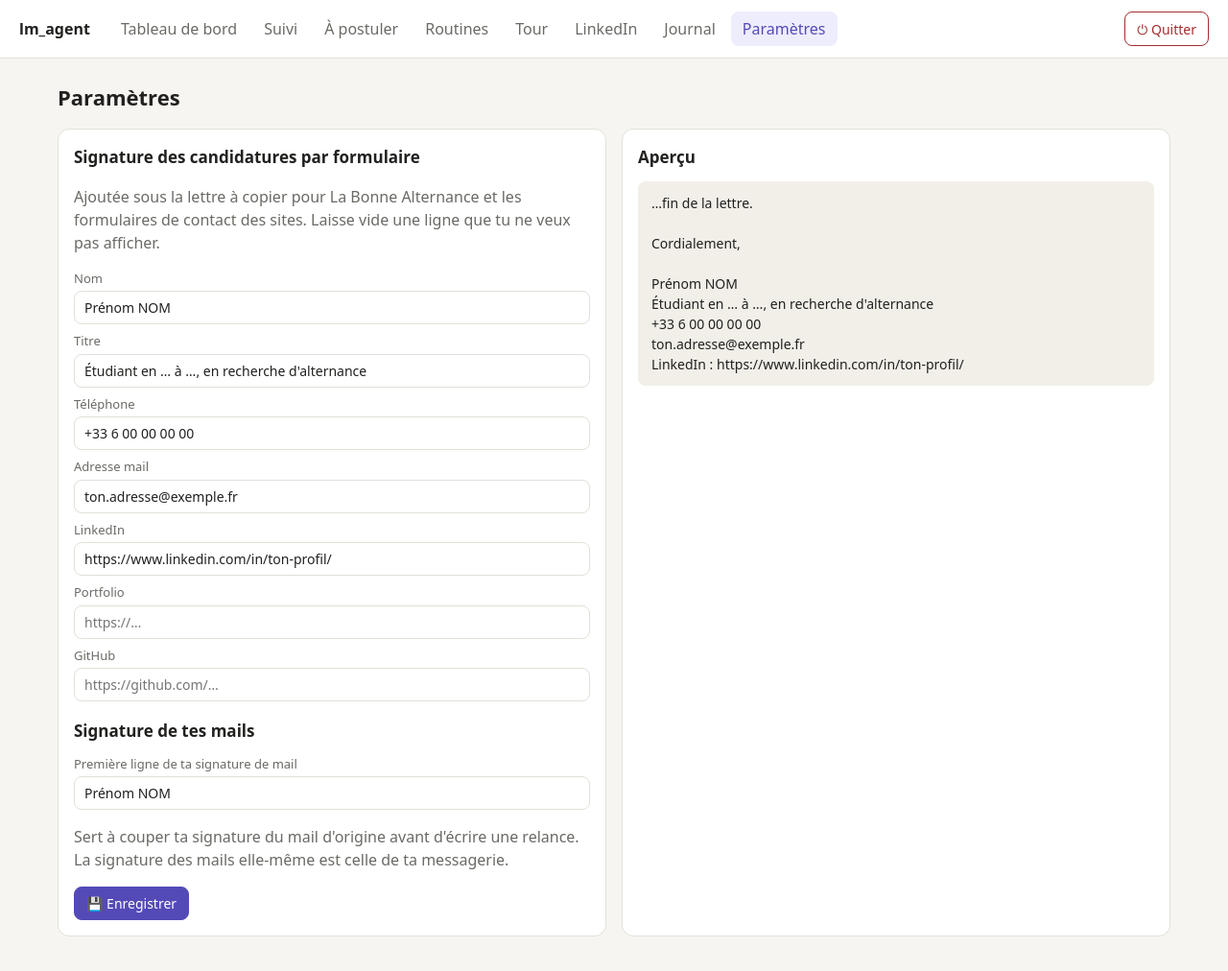
After one commit to gossotjeanbaptiste/agent-alternance, a Flask app: page /parametres in a window 1280 px wide. The commit adds this page. Shown: the whole page at 96% size. Run offline with Flask 3, Linux system fonts and the light colour scheme; parts of the project's set-up code (start-up, migrations or seed data) failed here and were passed over.

Commit message:
Interface : page Paramètres pour modifier la signature des candidatures par formulaire
Co-Authored-By: Claude Opus 5.5 <noreply@anthropic.com>

```diff
--- a/web/app.py
+++ b/web/app.py
@@ -12,7 +12,8 @@ Organisation (modules dans web/src/) :
     suivi_donnees.py  lecture du tableau, statistiques, modification d'une ligne
     routines.py       lancement des routines en arrière-plan
     tour_web.py       état et pilotage de la tour
-    lettres.py        lettres « À postuler » lues dans Outlook
+    lettres.py        lettres « À postuler » (fichier local et brouillons de la messagerie)
+    parametres.py     page Paramètres : signature des candidatures par formulaire
     relations.py      relations LinkedIn dans les entreprises du tableau
     templates/        le HTML des pages        static/  style et JavaScript
 """
--- a/web/src/pages.py
+++ b/web/src/pages.py
@@ -26,6 +26,14 @@ def suivi():
     lignes = suivi_donnees.lire()
     lignes.sort(key=lambda l: (l.get("Date envoi") or l.get("Date ajout") or date.min), reverse=True)
     return render_template("suivi.html", page="suivi", lignes=lignes)
+
+
+@pages.route("/parametres")
+def page_parametres():
+    import parametres
+    signature, debut = parametres.lire()
+    return render_template("parametres.html", page="parametres", champs=parametres.CHAMPS,
+                           signature=signature, debut=debut)
 
 
 @pages.route("/postuler")
--- /dev/null
+++ b/web/src/parametres.py
@@ -0,0 +1,47 @@
+"""Page « Paramètres » : signature des candidatures par formulaire (La Bonne Alternance, site de l'entreprise).
+
+Les valeurs sont écrites dans alternance/config_alternance.json (non versionné) et appliquées
+tout de suite au serveur web (sans le redémarrer).
+"""
+import json
+
+import chemins  # noqa: F401
+import commun
+import lettres
+
+FICHIER = commun.HERE / "config_alternance.json"
+
+# (clé, libellé, exemple)
+CHAMPS = [
+    ("nom", "Nom", "Prénom NOM"),
+    ("titre", "Titre", "Étudiant en … à …, en recherche d'alternance"),
+    ("telephone", "Téléphone", "+33 6 00 00 00 00"),
+    ("email", "Adresse mail", "prenom.nom@exemple.fr"),
+    ("linkedin", "LinkedIn", "https://www.linkedin.com/in/…"),
+    ("portfolio", "Portfolio", "https://…"),
+    ("github", "GitHub", "https://github.com/…"),
+]
+
+
+def lire():
+    s = commun.CFG.get("signature_formulaire") or {}
+    return {cle: str(s.get(cle) or "") for cle, _, _ in CHAMPS}, str(commun.CFG.get("debut_signature") or "")
+
+
+def enregistrer(signature, debut):
+    """Écrit la signature dans la config ; renvoie (ok, message)."""
+    propre = {cle: str(signature.get(cle) or "").strip()[:300] for cle, _, _ in CHAMPS}
+    try:
+        cfg = json.loads(FICHIER.read_text(encoding="utf-8"))  # relu : on ne touche qu'à ces deux réglages
+    except Exception as e:
+        return False, f"Lecture de config_alternance.json impossible : {e}"
+    cfg["signature_formulaire"] = propre
+    cfg["debut_signature"] = str(debut or "").strip()[:200]
+    try:
+        FICHIER.write_text(json.dumps(cfg, ensure_ascii=False, indent=2) + "\n", encoding="utf-8")
+    except Exception as e:
+        return False, f"Écriture impossible : {e}"
+    commun.CFG["signature_formulaire"] = propre          # pris en compte tout de suite
+    commun.CFG["debut_signature"] = cfg["debut_signature"]
+    lettres.CACHE["quand"] = 0                           # la page « À postuler » relira la signature
+    return True, "Signature enregistrée."
--- a/web/static/style.css
+++ b/web/static/style.css
@@ -49,3 +49,6 @@ a { color: var(--accent); }
 .etat { display: flex; gap: 10px; align-items: center; padding: 6px 0; }
 .point { width: 10px; height: 10px; border-radius: 50%; background: var(--erreur); }
 .point.vert { background: var(--ok); }
+
+.champ { display: block; margin: 8px 0; font-size: 13px; color: var(--doux, inherit); }
+.champ input { display: block; width: 100%; box-sizing: border-box; margin-top: 3px; font: inherit; font-size: 14px; padding: 6px 10px; border-radius: 8px; border: 1px solid var(--bord); background: var(--carte); color: var(--texte); }
--- a/web/templates/base.html
+++ b/web/templates/base.html
@@ -17,6 +17,7 @@
   {% if avec_tour %}<a href="/tour" class="{{ 'actif' if page == 'tour' }}">Tour</a>{% endif %}
   <a href="/linkedin" class="{{ 'actif' if page == 'linkedin' }}">LinkedIn</a>
   <a href="/journal" class="{{ 'actif' if page == 'journal' }}">Journal</a>
+  <a href="/parametres" class="{{ 'actif' if page == 'parametres' }}">Paramètres</a>
   <button class="quitter" onclick="quitter()" title="Arrêter l'interface">⏻ Quitter</button>
 </nav>
 <main>{% block contenu %}{% endblock %}</main>
--- /dev/null
+++ b/web/templates/parametres.html
@@ -0,0 +1,49 @@
+{% extends "base.html" %}
+{% block titre %}Paramètres{% endblock %}
+{% block contenu %}
+<h1>Paramètres</h1>
+<div class="deux">
+  <div class="carte">
+    <h2>Signature des candidatures par formulaire</h2>
+    <p class="doux">Ajoutée sous la lettre à copier pour La Bonne Alternance et les formulaires de contact des sites. Laisse vide une ligne que tu ne veux pas afficher.</p>
+    {% for cle, libelle, exemple in champs %}
+    <label class="champ">{{ libelle }}
+      <input type="text" id="s-{{ cle }}" value="{{ signature[cle] }}" placeholder="{{ exemple }}" oninput="apercu()">
+    </label>
+    {% endfor %}
+    <h2 style="margin-top:18px">Signature de tes mails</h2>
+    <label class="champ">Première ligne de ta signature de mail
+      <input type="text" id="debut" value="{{ debut }}" placeholder="Prénom NOM">
+    </label>
+    <p class="doux">Sert à couper ta signature du mail d'origine avant d'écrire une relance. La signature des mails elle-même est celle de ta messagerie.</p>
+    <div class="actions"><button class="principal" onclick="enregistrer()">💾 Enregistrer</button></div>
+  </div>
+  <div class="carte">
+    <h2>Aperçu</h2>
+    <div class="lettre" id="apercu"></div>
+  </div>
+</div>
+{% endblock %}
+{% block script %}
+<script>
+const CHAMPS = {{ champs|map(attribute=0)|list|tojson }};
+const ETIQUETTES = {linkedin: "LinkedIn", portfolio: "Portfolio", github: "GitHub"};
+function valeurs() {
+  const v = {};
+  for (const c of CHAMPS) v[c] = document.getElementById("s-" + c).value.trim();
+  return v;
+}
+function apercu() {  // même mise en forme que postuler_lba.signature()
+  const v = valeurs();
+  const lignes = ["nom", "titre", "telephone", "email"].map(c => v[c]);
+  for (const c of ["linkedin", "portfolio", "github"]) if (v[c]) lignes.push(ETIQUETTES[c] + " : " + v[c]);
+  document.getElementById("apercu").textContent =
+    "…fin de la lettre.\n\nCordialement,\n\n" + lignes.filter(Boolean).join("\n");
+}
+async function enregistrer() {
+  const r = await poster("/api/signature", {signature: valeurs(), debut: document.getElementById("debut").value});
+  annoncer(r.message || (r.ok ? "Enregistré." : "Erreur"), !r.ok);
+}
+apercu();
+</script>
+{% endblock %}
```
Also changed, not shown: web/src/api.py (+10 -0 lines), README.md.
